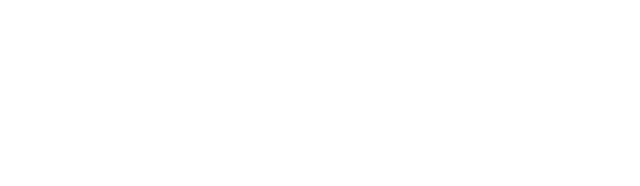
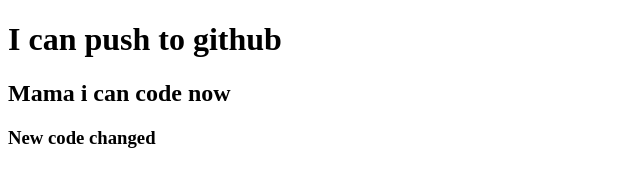
Before and after one commit to musa082080/my-second-repo, a plain HTML site: page index.html in a window 1280 px wide. Shown: the whole page, without its empty margins (0-640 px from the left). Drawn offline with Linux system fonts and the light colour scheme.

Commit message:
added header

```diff
--- a/index.html
+++ b/index.html
@@ -6,5 +6,9 @@
     <meta name="viewport" content="width=device-width, initial-scale=1.0" />
     <title>My second github repo</title>
   </head>
-  <body></body>
+  <body>
+    <h1>I can push to github</h1>
+    <h2>Mama i can code now</h2>
+    <h3>New code changed</h3>
+  </body>
 </html>
```
